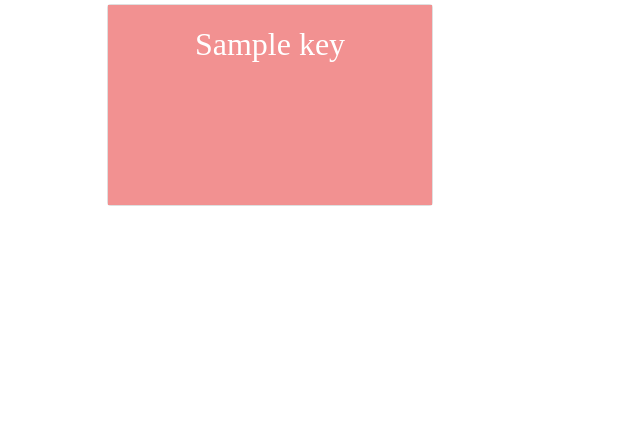
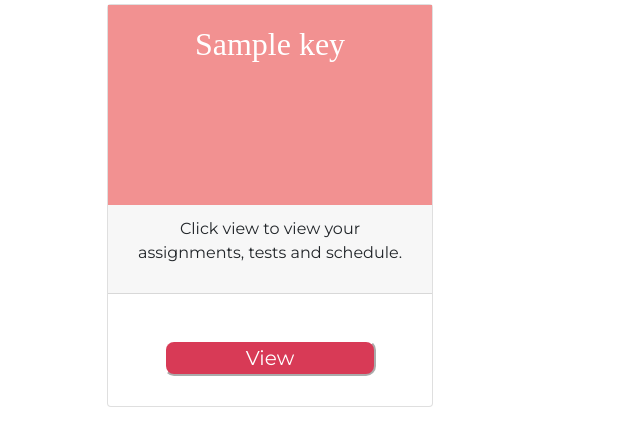
Before and after one commit to battuAshita/Online-Classroom, a Python web app: template templates/dashboard.html in a window 1280 px wide. Shown: the part 185-631 px from the top of the page, without its empty margins (0-640 px from the left). Run offline with Jinja, Linux system fonts and the light colour scheme; the template is opened without the code that fills it: most values are stand-ins (such as "Sample title", 1, 10 or a date in 2020); some libraries are stand-ins or nearby versions.

Commit message:
link to course.html

```diff
--- a/templates/calendar.html
+++ b/templates/calendar.html
@@ -3,6 +3,7 @@
   <head>
     <meta charset="utf-8">
     <title>Calender</title>
+    <link rel="stylesheet" href="../static/style.css">
   </head>
   <body>
     <h2>There are no tests or assignments scheduled yet for you.</h2>
--- a/templates/dashboard.html
+++ b/templates/dashboard.html
@@ -42,11 +42,21 @@
                     <div class="class_reg1">
                         <h2>{{ key }}</h2>
                     </div>
+                    <div class="card-header">
+                        <p>Click view to view your assignments, tests and schedule.</p>
+                    </div>
+                    <div class="card-body">
+                        <form name="my_form" action="course" method="GET">
+                            <p></p>
+                            <input class="submit_button" type="submit" value="View">
+                        </form>
+                    </div>
                 </div>
             </div>
         </div>
     {% endfor %}
 
+
 </section>
 
 </html>
--- a/templates/tests.html
+++ b/templates/tests.html
@@ -3,6 +3,7 @@
   <head>
     <meta charset="utf-8">
     <title>Tests</title>
+    <link rel="stylesheet" href="../static/style.css">
   </head>
   <body>
     <h2>There are no tests till now</h2>
```
